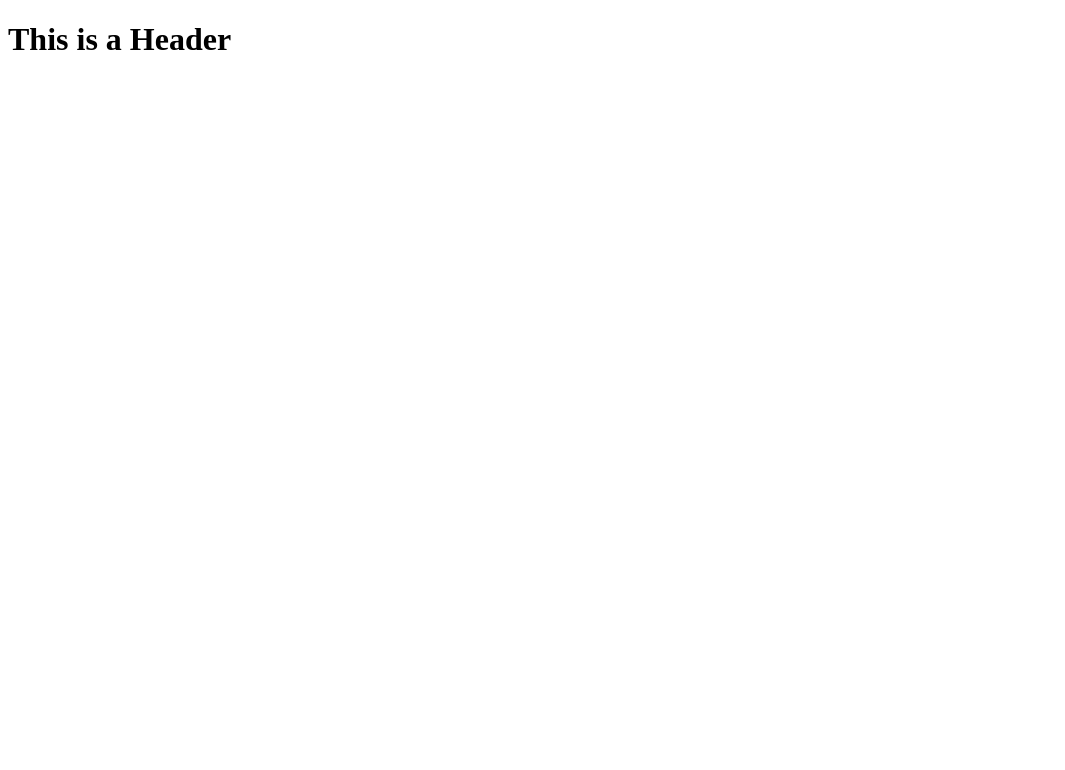
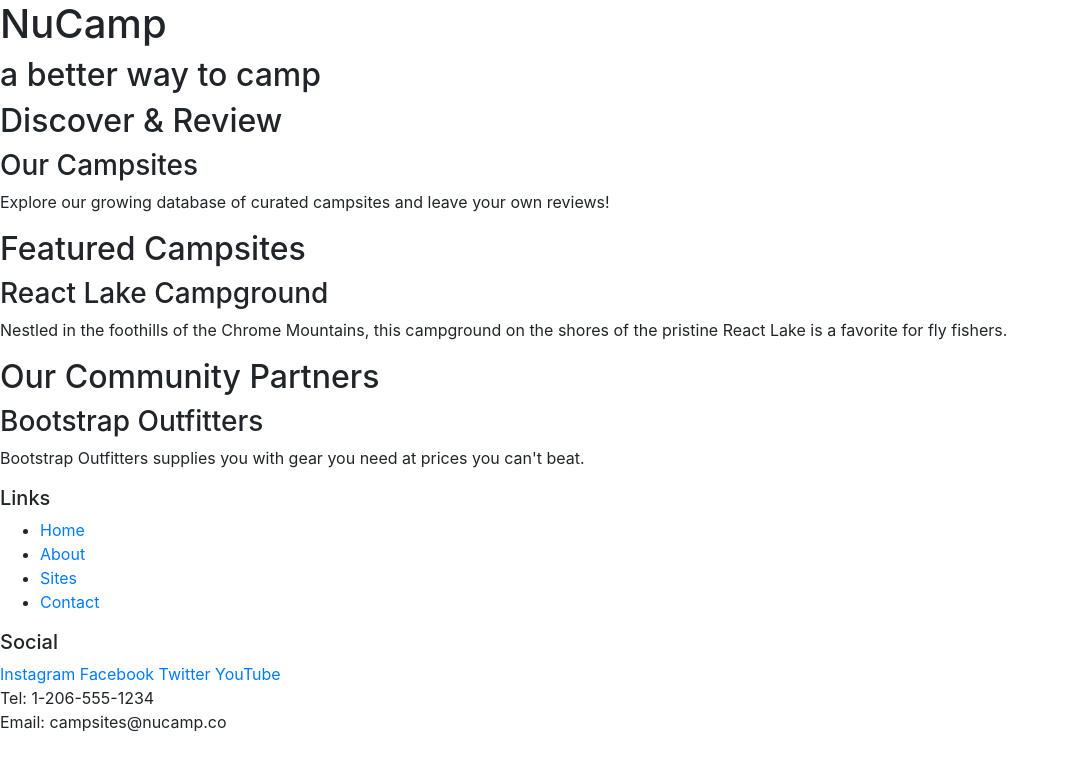
Before and after one commit to EzriSkard/Nucamp-Bootstrap, a website: page index.html in a window 1280 px wide. Shown: the whole page, without its empty margins (0-1065 px from the left). Drawn offline with nearby package versions, Linux system fonts and the light colour scheme.

Commit message:
Nucamp Bootstrap Project

```diff
--- a/index.html
+++ b/index.html
@@ -1,6 +1,70 @@
 <!DOCTYPE html>
-<html>
-   <body>
-      <h1>This is a Header</h1>
-   </body>
+<html lang="en">
+
+    <head>
+        <!-- Required meta tags always come first -->
+        <meta charset="utf-8" />
+        <meta name="viewport" content="width=device-width, initial-scale=1" />
+
+        <!-- Bootstrap CSS -->
+        <link rel="stylesheet" href="node_modules/bootstrap/dist/css/bootstrap.min.css" />
+
+        <title>NuCamp: A Better Way To Camp</title>
+    </head>
+
+<body>
+
+    <header>
+        <div>
+            <h1>NuCamp</h1>
+            <h2>a better way to camp</h2>
+        </div>
+    </header>
+
+    <div>
+        <h2>Discover & Review</h2>
+        <h3>Our Campsites</h3>
+        <p>Explore our growing database of curated campsites and leave your own reviews!</p>
+    </div>
+
+    <div>
+        <h2>Featured Campsites</h2>
+        <h3>React Lake Campground</h3>
+        <p>Nestled in the foothills of the Chrome Mountains, this campground on the shores of the pristine React Lake is a favorite for fly fishers.</p>
+    </div>
+
+    <div>
+        <h2>Our Community Partners</h2>
+        <h3>Bootstrap Outfitters</h3>
+        <p>Bootstrap Outfitters supplies you with gear you need at prices you can't beat.</p>
+    </div>
+
+    <footer>
+        <div>
+            <h5>Links</h5>
+            <ul>
+                <li><a href="#">Home</a></li>
+                <li><a href="#">About</a></li>
+                <li><a href="#">Sites</a></li>
+                <li><a href="#">Contact</a></li>
+            </ul>
+        </div>
+        <div>
+            <h5>Social</h5>
+            <a href="http://instagram.com/">Instagram</a>
+            <a href="http://facebook.com/">Facebook</a>
+            <a href="http://twitter.com/">Twitter</a>
+            <a href="http://youtube.com/">YouTube</a>
+        </div>
+        <div>
+            Tel: 1-206-555-1234<br />
+            Email: campsites@nucamp.co
+        </div>
+    </footer>
+    <!-- jQuery must come first, then Popper.js, then the Bootstrap JavaScript plugins.-->
+    <script src="node_modules/jquery/dist/jquery.slim.min.js"></script>
+    <script src="node_modules/popper.js/dist/umd/popper.min.js"></script>
+    <script src="node_modules/bootstrap/dist/js/bootstrap.min.js"></script>
+</body>
+
 </html>
--- a/package.json
+++ b/package.json
@@ -15,5 +15,10 @@
   "license": "ISC",
   "devDependencies": {
     "lite-server": "^2.6.1"
+  },
+  "dependencies": {
+    "bootstrap": "^4.5.2",
+    "jquery": "^3.5.1",
+    "popper.js": "^1.16.1"
   }
 }
--- /dev/null
+++ b/styles.css
@@ -0,0 +1,3 @@
+.navbar {
+    background-color: #901CAD;
+}
```
Also changed, not shown: 1 other file.
